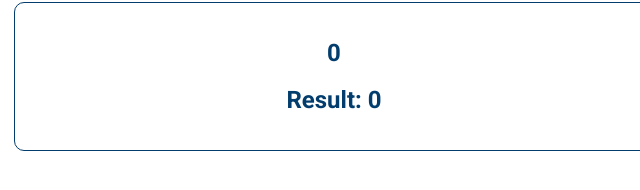
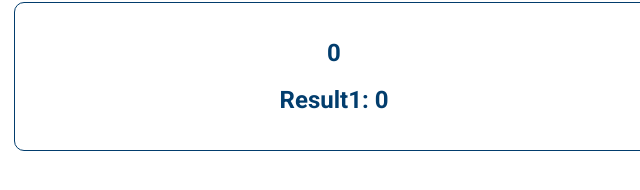
Before and after one commit to fL0Codes/js_complete_guide_udemy, a plain HTML site: page 1_basics_variables_data_types_operators_and_functions/index.html in a window 1280 px wide. Shown: the part 344-534 px from the top of the page, 306-946 px from the left. Drawn offline with Linux system fonts and the light colour scheme.

Commit message:
Commit 2

```diff
--- a/1_basics_variables_data_types_operators_and_functions/index.html
+++ b/1_basics_variables_data_types_operators_and_functions/index.html
@@ -26,7 +26,7 @@
   </section>
   <section id="results">
     <h2 id="current-calculation">0</h2>
-    <h2>Result: <span id="current-result">0</span></h2>
+    <h2>Result1: <span id="current-result">0</span></h2>
   </section>
 </body>
 
```
